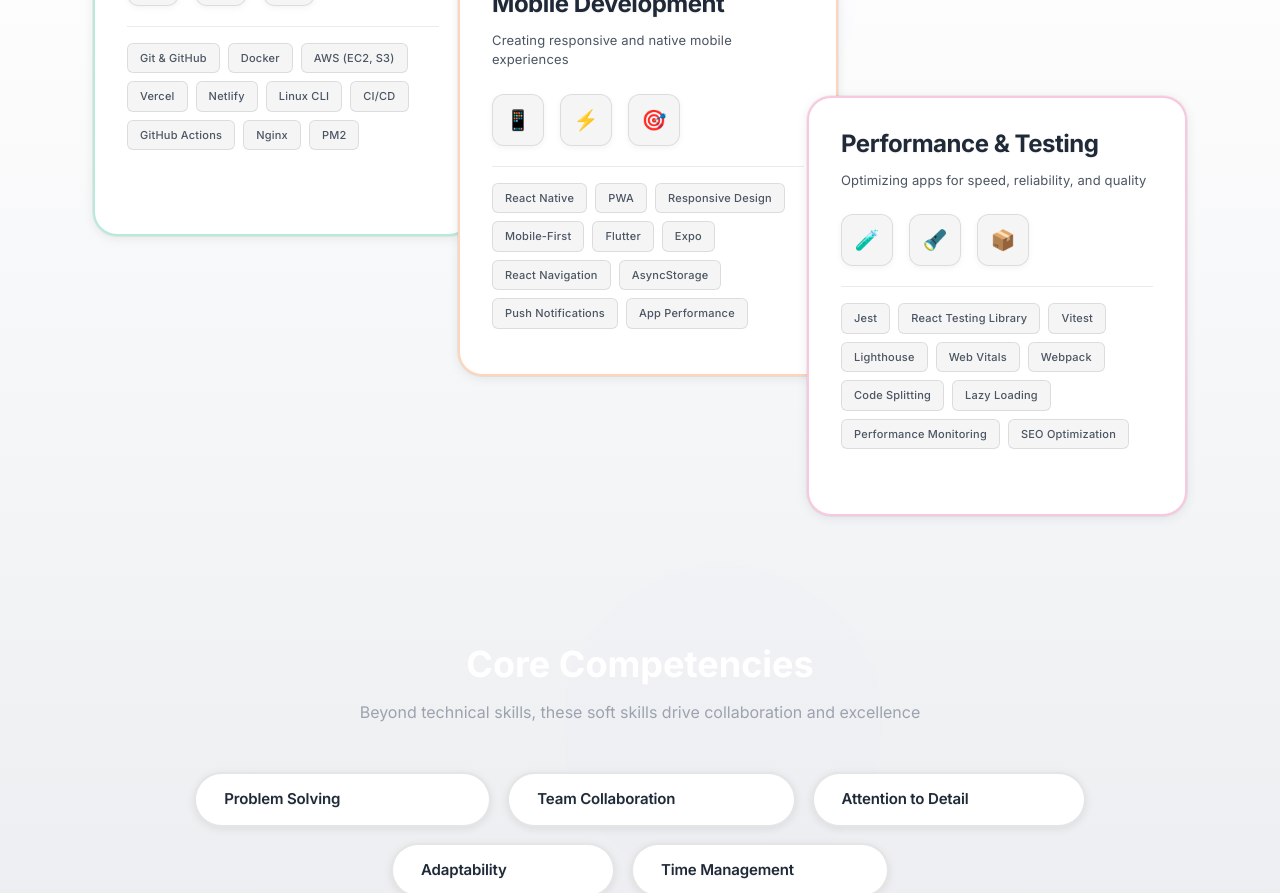
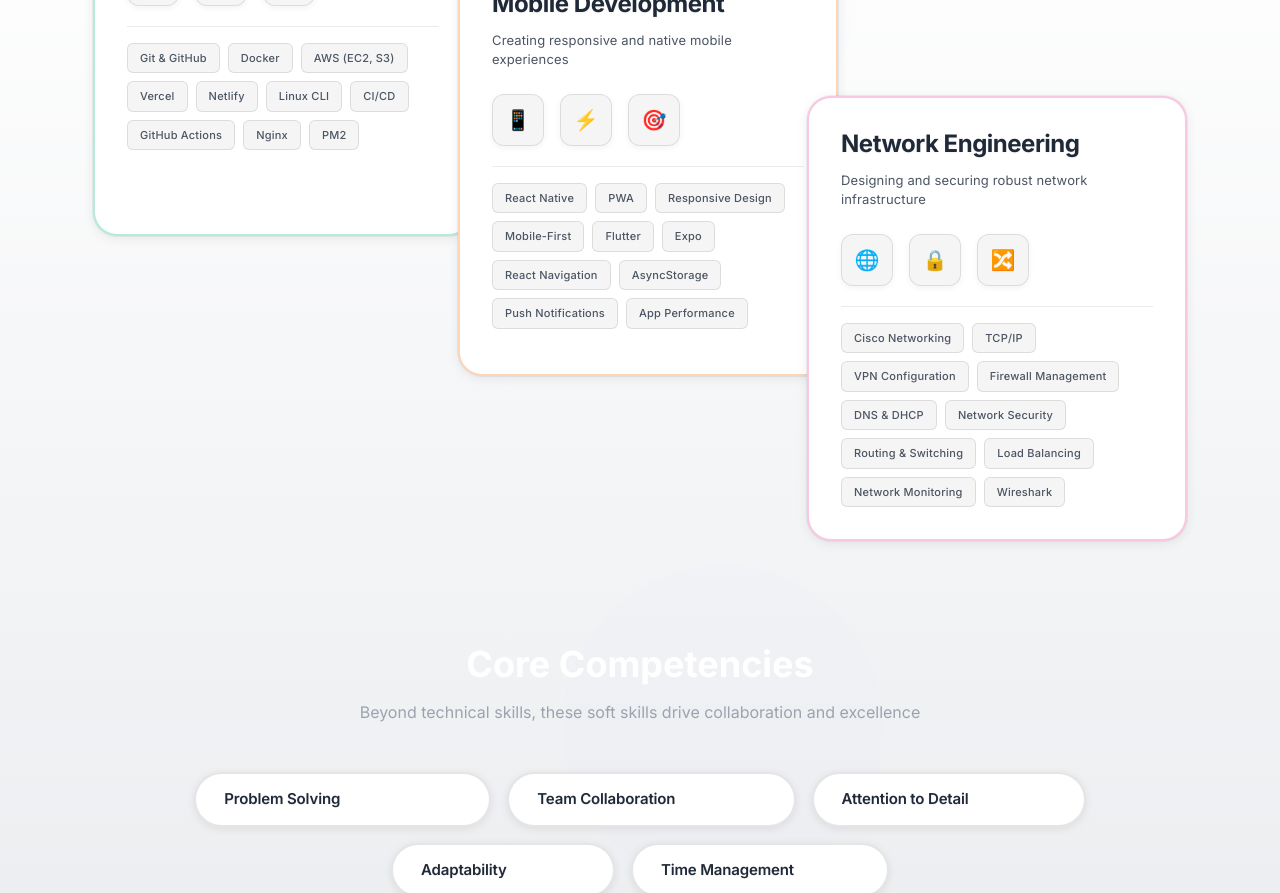
Before and after one commit to wallacetrixie/PERSONAL_PORTIFOLIO, a React (Vite) app in the folder portfolio/: page /skills in a window 1280 px wide. Shown: the part 1400-2293 px from the top of the page. Built offline with nearby package versions, Linux system fonts and the light colour scheme.

Commit message:
update skills section with new skills and tools

```diff
--- a/portfolio/src/pages/Skills.jsx
+++ b/portfolio/src/pages/Skills.jsx
@@ -137,31 +137,32 @@ export const Skills = () => {
         'App Performance'
       ]
     },
-    {
-      id: 'performance',
-      title: 'Performance & Testing',
-      tagline: 'Optimizing apps for speed, reliability, and quality',
+     {
+      id: 'network',
+      title: 'Network Engineering',
+      tagline: 'Designing and securing robust network infrastructure',
       color: 'pink',
       position: 'right',
       rotation: -2,
       techIcons: [
-        { name: 'Jest', icon: '🧪' },
-        { name: 'Lighthouse', icon: '🔦' },
-        { name: 'Webpack', icon: '📦' }
+        { name: 'Cisco', icon: '🌐' },
+        { name: 'Security', icon: '🔒' },
+        { name: 'Routing', icon: '🔀' }
       ],
       technologies: [
-        'Jest',
-        'React Testing Library',
-        'Vitest',
-        'Lighthouse',
-        'Web Vitals',
-        'Webpack',
-        'Code Splitting',
-        'Lazy Loading',
-        'Performance Monitoring',
-        'SEO Optimization'
+        'Cisco Networking',
+        'TCP/IP',
+        'VPN Configuration',
+        'Firewall Management',
+        'DNS & DHCP',
+        'Network Security',
+        'Routing & Switching',
+        'Load Balancing',
+        'Network Monitoring',
+        'Wireshark'
       ]
     }
+
   ];
 
 
```
